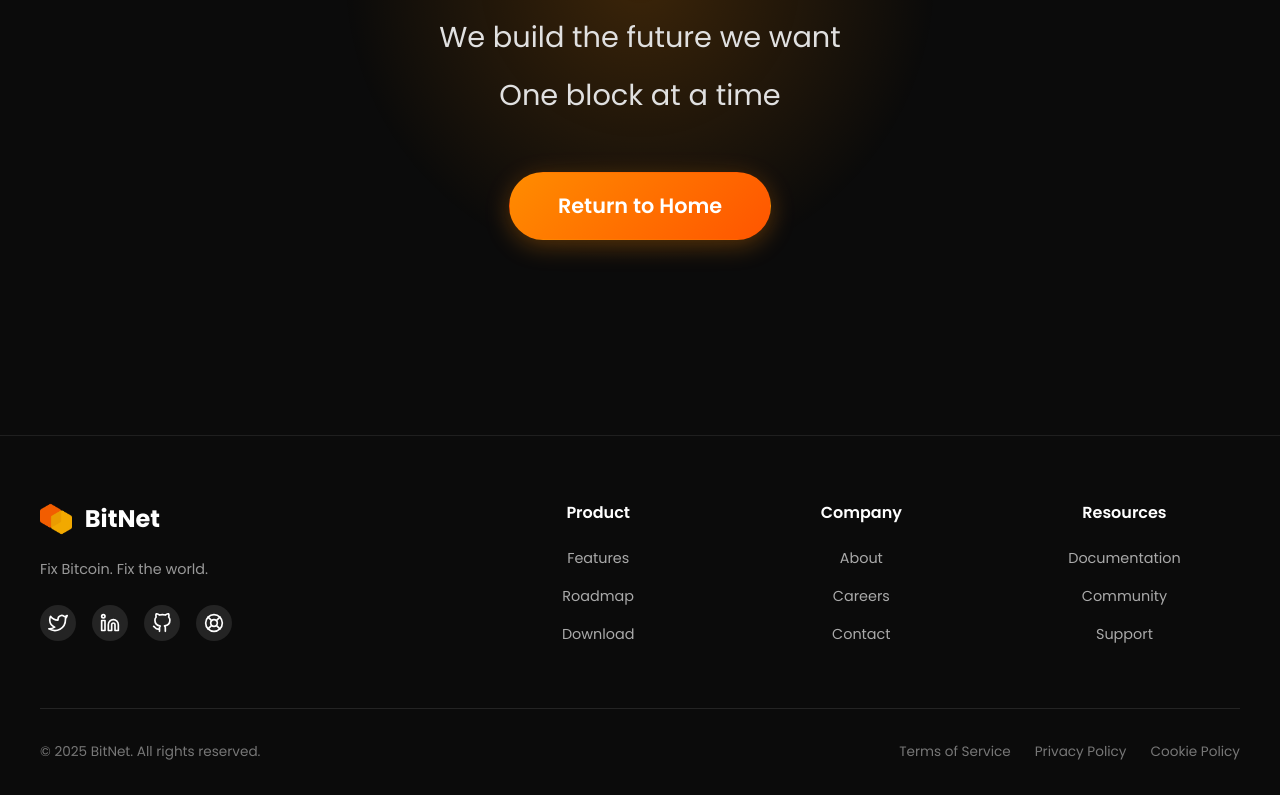
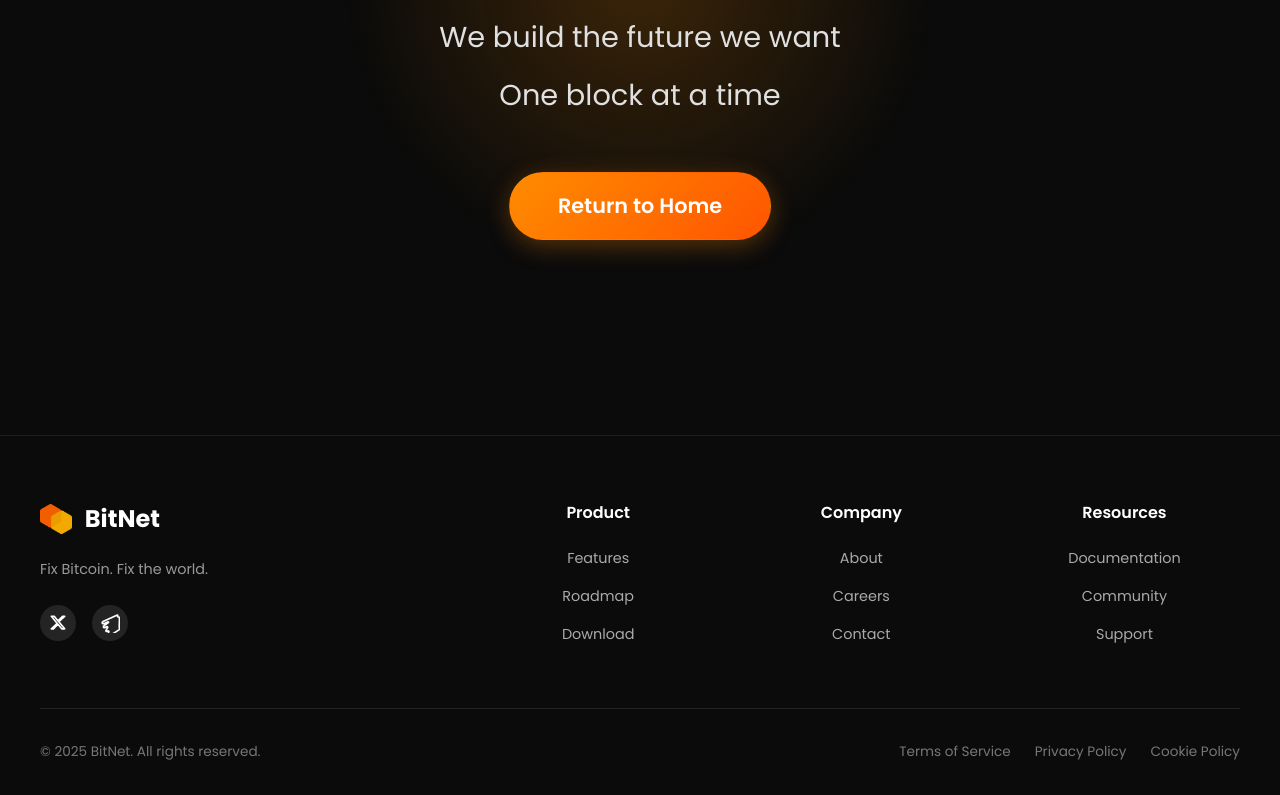
Before and after one commit to weltitob/bitnet_web, a React (Vite) app: page /fixbitcoin in a window 1280 px wide. Shown: the part 5180-5975 px from the top of the page. Built offline with nearby package versions, Linux system fonts and the light colour scheme.

Commit message:
updated contactus

```diff
--- a/src/components/ContactSection.tsx
+++ b/src/components/ContactSection.tsx
@@ -26,8 +26,8 @@ const ContactSection = () => {
               </div>
               <div className="contact-details">
                 <h3>Chat With Us</h3>
-                <p>Our team is available on our community Discord for quick questions and support.</p>
-                <a href="#discord" className="contact-link">Join Discord</a>
+                <p>Connect directly with our founder Tobias Welti for questions or assistance.</p>
+                <a href="https://t.me/weltitob" className="contact-link" target="_blank" rel="noopener noreferrer">Chat on Telegram</a>
               </div>
             </div>
 
@@ -55,9 +55,7 @@ const ContactSection = () => {
                 <h3>Follow Us</h3>
                 <p>Stay updated with our latest news and developments on social media.</p>
                 <div className="social-links">
-                  <a href="#twitter" className="social-link">Twitter</a>
-                  <a href="#linkedin" className="social-link">LinkedIn</a>
-                  <a href="#github" className="social-link">GitHub</a>
+                  <a href="https://x.com/BitNet69" className="social-link" target="_blank" rel="noopener noreferrer">X (Twitter)</a>
                 </div>
               </div>
             </div>
--- a/src/components/Footer.tsx
+++ b/src/components/Footer.tsx
@@ -13,31 +13,14 @@ const Footer = () => {
             <p className="brand-description">Fix Bitcoin. Fix the world.</p>
 
             <div className="footer-social">
-              <a href="#twitter" className="social-icon" aria-label="Twitter">
+              <a href="https://x.com/BitNet69" className="social-icon" aria-label="X (formerly Twitter)" target="_blank" rel="noopener noreferrer">
                 <svg xmlns="http://www.w3.org/2000/svg" viewBox="0 0 24 24" width="20" height="20" fill="none" stroke="currentColor" strokeWidth="2" strokeLinecap="round" strokeLinejoin="round">
-                  <path d="M23 3a10.9 10.9 0 0 1-3.14 1.53 4.48 4.48 0 0 0-7.86 3v1A10.66 10.66 0 0 1 3 4s-4 9 5 13a11.64 11.64 0 0 1-7 2c9 5 20 0 20-11.5a4.5 4.5 0 0 0-.08-.83A7.72 7.72 0 0 0 23 3z"></path>
+                  <path d="M4 4l7.05 8.5L4 19h2.5l5.45-5.5L16.5 19H20l-7.05-8.5L20 4h-2.5l-5.45 5.5L7.5 4z"></path>
                 </svg>
               </a>
-              <a href="#linkedin" className="social-icon" aria-label="LinkedIn">
+              <a href="https://t.me/weltitob" className="social-icon" aria-label="Telegram" target="_blank" rel="noopener noreferrer">
                 <svg xmlns="http://www.w3.org/2000/svg" viewBox="0 0 24 24" width="20" height="20" fill="none" stroke="currentColor" strokeWidth="2" strokeLinecap="round" strokeLinejoin="round">
-                  <path d="M16 8a6 6 0 0 1 6 6v7h-4v-7a2 2 0 0 0-2-2 2 2 0 0 0-2 2v7h-4v-7a6 6 0 0 1 6-6z"></path>
-                  <rect x="2" y="9" width="4" height="12"></rect>
-                  <circle cx="4" cy="4" r="2"></circle>
-                </svg>
-              </a>
-              <a href="#github" className="social-icon" aria-label="GitHub">
-                <svg xmlns="http://www.w3.org/2000/svg" viewBox="0 0 24 24" width="20" height="20" fill="none" stroke="currentColor" strokeWidth="2" strokeLinecap="round" strokeLinejoin="round">
-                  <path d="M9 19c-5 1.5-5-2.5-7-3m14 6v-3.87a3.37 3.37 0 0 0-.94-2.61c3.14-.35 6.44-1.54 6.44-7A5.44 5.44 0 0 0 20 4.77 5.07 5.07 0 0 0 19.91 1S18.73.65 16 2.48a13.38 13.38 0 0 0-7 0C6.27.65 5.09 1 5.09 1A5.07 5.07 0 0 0 5 4.77a5.44 5.44 0 0 0-1.5 3.78c0 5.42 3.3 6.61 6.44 7A3.37 3.37 0 0 0 9 18.13V22"></path>
-                </svg>
-              </a>
-              <a href="#discord" className="social-icon" aria-label="Discord">
-                <svg xmlns="http://www.w3.org/2000/svg" viewBox="0 0 24 24" width="20" height="20" fill="none" stroke="currentColor" strokeWidth="2" strokeLinecap="round" strokeLinejoin="round">
-                  <circle cx="12" cy="12" r="10"></circle>
-                  <circle cx="12" cy="12" r="4"></circle>
-                  <line x1="4.93" y1="4.93" x2="9.17" y2="9.17"></line>
-                  <line x1="14.83" y1="14.83" x2="19.07" y2="19.07"></line>
-                  <line x1="14.83" y1="9.17" x2="19.07" y2="4.93"></line>
-                  <line x1="4.93" y1="19.07" x2="9.17" y2="14.83"></line>
+                  <path d="M21.198 2.433a2.242 2.242 0 0 0-1.022.215l-16.5 7.666c-.81.375-1.323 1.237-.875 1.85.304.42.889.62 1.446.624.34.001 1.034-.234 1.034-.234l3.832-1.788c.93-.43 1.538.394.809.81l-5.29 3.968c-.728.552-.677 1.3-.233 1.718.448.414 1.133.453 1.588.236l1.732-.992c.843-.48 1.75.238 1.343.983l-1.86 3.402c-.463.847.4 1.45 1.243 1.107l.792-.398c.807-.406 1.672.39 1.323 1.147l-1.866 4.058c-.508 1.103.611 2.049 1.677 1.362l12.313-7.924c.866-.56 1.067-1.9.405-2.7L23.38 5.397c-.252-.304-.51-.555-1.098-.63-.206-.027-1.084-.334-1.084-.334z"></path>
                 </svg>
               </a>
             </div>
```
